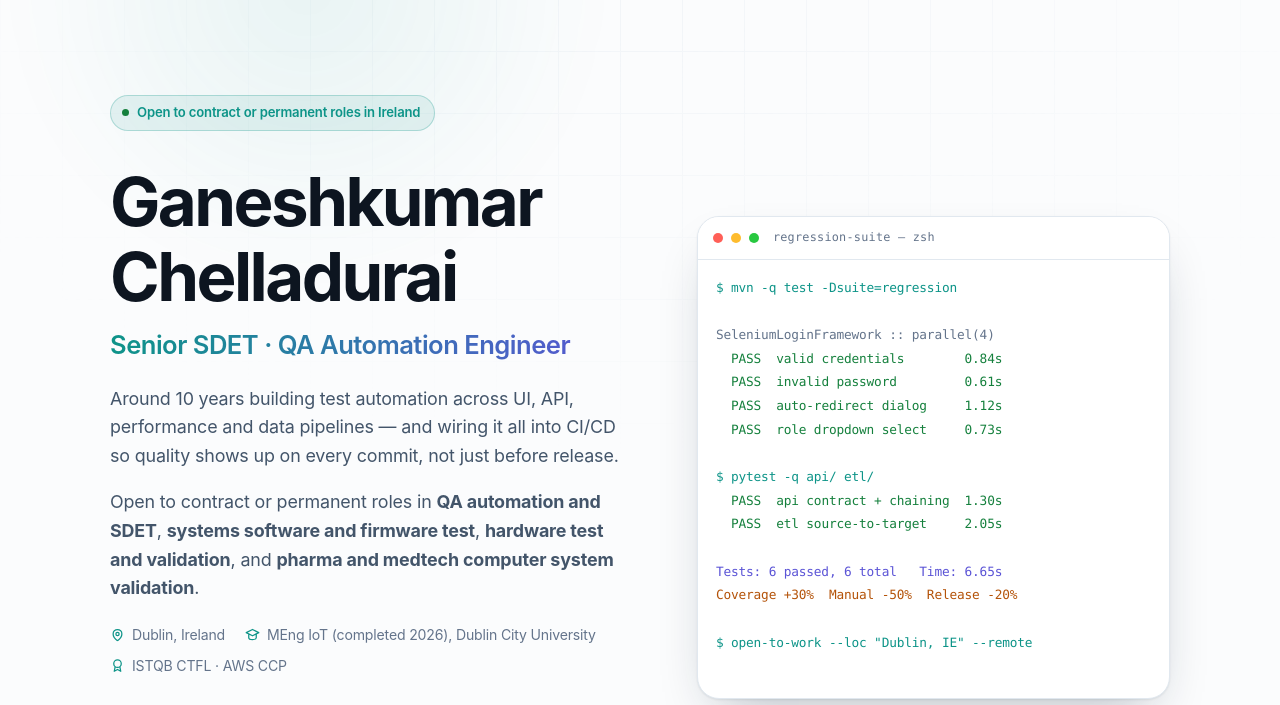
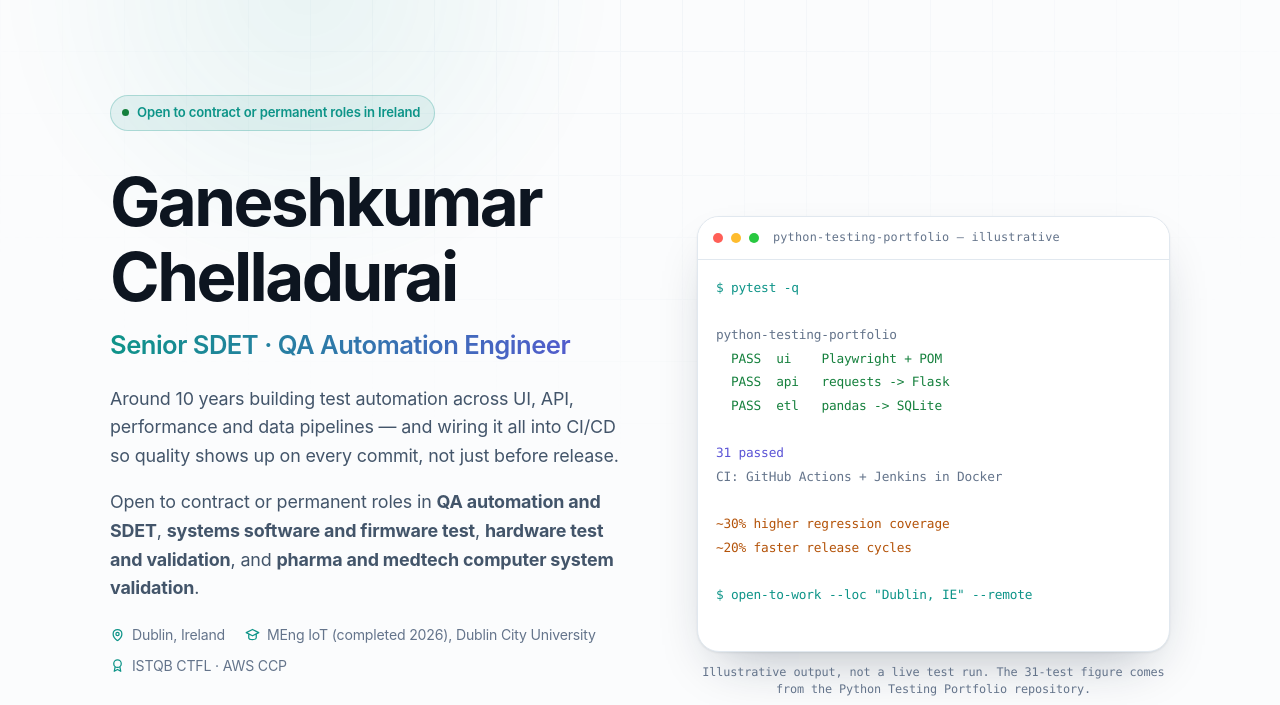
Before and after one commit to ganeshkumar-chelladurai-sdet/portfolio, a plain HTML site: page index.html in a window 1280 px wide. Shown: the part 73-778 px from the top of the page. Drawn offline with Linux system fonts and the light colour scheme.

Commit message:
Correct tenure wording, Docker placement and the terminal graphic
- Experience heading reads "Ten years shipping tested software"; no "nine"
  wording remains anywhere in the document
- Docker moved from "Learning & Academic Exposure" to "CI/CD, Tooling &
  Cloud". It is hands-on: the Python Testing Portfolio runs Jenkins in Docker.
  The rest of the Learning group is unchanged and every filter button still
  maps to a group
- The hero terminal no longer implies a real test run. It previously showed
  six invented per-test timings and a fabricated 6.65s total. It now shows
  only figures that can be checked against the python-testing-portfolio
  README: the three test layers with their actual tooling, 31 passed, and the
  two CI systems, plus the agreed coverage and release-cycle phrasings. The
  title bar is labelled "illustrative" and a caption below states it is not a
  live run and names the source of the 31-test figure.

The animated replay in main.js was updated to match, so the typed sequence
and the no-JS fallback stay identical.

Co-Authored-By: Claude Opus 5 <noreply@anthropic.com>

```diff
--- a/assets/css/style.css
+++ b/assets/css/style.css
@@ -470,6 +470,16 @@ ul { margin: 0; padding: 0; list-style: none; }
 }
 @keyframes blink { 50% { opacity: 0; } }
 
+.terminal-note {
+  margin: 12px 0 0;
+  font-family: var(--font-mono);
+  font-size: .74rem;
+  line-height: 1.5;
+  color: var(--text-3);
+  text-align: center;
+  letter-spacing: -.01em;
+}
+
 /* ---------- Stats ---------- */
 .stats {
   display: grid;
--- a/assets/js/main.js
+++ b/assets/js/main.js
@@ -190,20 +190,18 @@
   var term = $('#terminal-body');
   if (term) {
     var SCRIPT = [
-      { text: '$ mvn -q test -Dsuite=regression', cls: 't-prompt', pause: 420 },
+      { text: '$ pytest -q', cls: 't-prompt', pause: 420 },
       { text: '', pause: 120 },
-      { text: 'SeleniumLoginFramework :: parallel(4)', cls: 't-dim', pause: 300 },
-      { text: '  PASS  valid credentials        0.84s', cls: 't-pass', pause: 170 },
-      { text: '  PASS  invalid password         0.61s', cls: 't-pass', pause: 170 },
-      { text: '  PASS  auto-redirect dialog     1.12s', cls: 't-pass', pause: 170 },
-      { text: '  PASS  role dropdown select     0.73s', cls: 't-pass', pause: 240 },
+      { text: 'python-testing-portfolio', cls: 't-dim', pause: 300 },
+      { text: '  PASS  ui    Playwright + POM', cls: 't-pass', pause: 190 },
+      { text: '  PASS  api   requests -> Flask', cls: 't-pass', pause: 190 },
+      { text: '  PASS  etl   pandas -> SQLite', cls: 't-pass', pause: 260 },
       { text: '', pause: 120 },
-      { text: '$ pytest -q api/ etl/', cls: 't-prompt', pause: 420 },
-      { text: '  PASS  api contract + chaining  1.30s', cls: 't-pass', pause: 170 },
-      { text: '  PASS  etl source-to-target     2.05s', cls: 't-pass', pause: 300 },
+      { text: '31 passed', cls: 't-key', pause: 220 },
+      { text: 'CI: GitHub Actions + Jenkins in Docker', cls: 't-dim', pause: 300 },
       { text: '', pause: 120 },
-      { text: 'Tests: 6 passed, 6 total   Time: 6.65s', cls: 't-key', pause: 260 },
-      { text: 'Coverage +30%  Manual -50%  Release -20%', cls: 't-warn', pause: 300 },
+      { text: '~30% higher regression coverage', cls: 't-warn', pause: 200 },
+      { text: '~20% faster release cycles', cls: 't-warn', pause: 300 },
       { text: '', pause: 120 },
       { text: '$ open-to-work --loc "Dublin, IE" --remote', cls: 't-prompt', pause: 300 }
     ];
--- a/index.html
+++ b/index.html
@@ -192,13 +192,16 @@
       </div>
     </div>
 
-    <div class="terminal reveal" role="img" aria-label="Simulated terminal showing a regression suite of six tests passing in 6.65 seconds, summarising approximately 30 percent higher regression coverage, approximately 50 percent less manual testing effort and approximately 20 percent faster release cycles.">
+    <div class="reveal">
+    <div class="terminal" role="img" aria-label="Illustrative terminal graphic. It shows a pytest run of the Python Testing Portfolio with its UI, API and ETL layers passing, 31 tests in total, running in GitHub Actions and Jenkins in Docker, alongside approximately 30 percent higher regression coverage and approximately 20 percent faster release cycles. It is not the output of a live test run.">
       <div class="terminal-bar" aria-hidden="true">
         <i></i><i></i><i></i>
-        <span class="terminal-title">regression-suite — zsh</span>
+        <span class="terminal-title">python-testing-portfolio — illustrative</span>
       </div>
       <!-- Final state is rendered server-side; main.js replays it as an animation. -->
-      <div class="terminal-body" id="terminal-body" aria-hidden="true"><span class="ln t-prompt">$ mvn -q test -Dsuite=regression</span><span class="ln">&nbsp;</span><span class="ln t-dim">SeleniumLoginFramework :: parallel(4)</span><span class="ln t-pass">  PASS  valid credentials        0.84s</span><span class="ln t-pass">  PASS  invalid password         0.61s</span><span class="ln t-pass">  PASS  auto-redirect dialog     1.12s</span><span class="ln t-pass">  PASS  role dropdown select     0.73s</span><span class="ln">&nbsp;</span><span class="ln t-prompt">$ pytest -q api/ etl/</span><span class="ln t-pass">  PASS  api contract + chaining  1.30s</span><span class="ln t-pass">  PASS  etl source-to-target     2.05s</span><span class="ln">&nbsp;</span><span class="ln t-key">Tests: 6 passed, 6 total   Time: 6.65s</span><span class="ln t-warn">Coverage +30%  Manual -50%  Release -20%</span><span class="ln">&nbsp;</span><span class="ln t-prompt">$ open-to-work --loc &quot;Dublin, IE&quot; --remote</span></div>
+      <div class="terminal-body" id="terminal-body" aria-hidden="true"><span class="ln t-prompt">$ pytest -q</span><span class="ln">&nbsp;</span><span class="ln t-dim">python-testing-portfolio</span><span class="ln t-pass">  PASS  ui    Playwright + POM</span><span class="ln t-pass">  PASS  api   requests -&gt; Flask</span><span class="ln t-pass">  PASS  etl   pandas -&gt; SQLite</span><span class="ln">&nbsp;</span><span class="ln t-key">31 passed</span><span class="ln t-dim">CI: GitHub Actions + Jenkins in Docker</span><span class="ln">&nbsp;</span><span class="ln t-warn">~30% higher regression coverage</span><span class="ln t-warn">~20% faster release cycles</span><span class="ln">&nbsp;</span><span class="ln t-prompt">$ open-to-work --loc &quot;Dublin, IE&quot; --remote</span></div>
+    </div>
+    <p class="terminal-note">Illustrative output, not a live test run. The 31-test figure comes from the Python Testing Portfolio repository.</p>
     </div>
   </div>
 </section>
@@ -284,7 +287,7 @@
   <div class="container">
     <div class="section-head reveal">
       <p class="section-num">Experience</p>
-      <h2>Nine years shipping tested software</h2>
+      <h2>Ten years shipping tested software</h2>
       <p>From ETL and data warehousing at Cognizant to owning automation strategy and leading engineers at TransUnion.</p>
     </div>
 
@@ -559,9 +562,9 @@
       <div class="card skill-group reveal" data-cat="cicd">
         <h3><svg aria-hidden="true"><use href="#i-cicd"/></svg> CI/CD, Tooling &amp; Cloud</h3>
         <div class="chip-row">
-          <span class="chip">Jenkins</span><span class="chip">GitHub Actions</span><span class="chip">Git</span>
-          <span class="chip">Jira</span><span class="chip">Xray</span><span class="chip">Confluence</span>
-          <span class="chip">AWS</span>
+          <span class="chip">Jenkins</span><span class="chip">GitHub Actions</span><span class="chip">Docker</span>
+          <span class="chip">Git</span><span class="chip">Jira</span><span class="chip">Xray</span>
+          <span class="chip">Confluence</span><span class="chip">AWS</span>
         </div>
       </div>
 
@@ -584,7 +587,7 @@
       <div class="card skill-group reveal" data-cat="learning">
         <h3><svg aria-hidden="true"><use href="#i-book"/></svg> Learning &amp; Academic Exposure</h3>
         <div class="chip-row">
-          <span class="chip">Docker</span><span class="chip">JavaScript</span>
+          <span class="chip">JavaScript</span>
           <span class="chip">Security Testing</span><span class="chip">GxP / CSV</span>
           <span class="chip">Locust</span><span class="chip">Bruno</span>
         </div>
```
